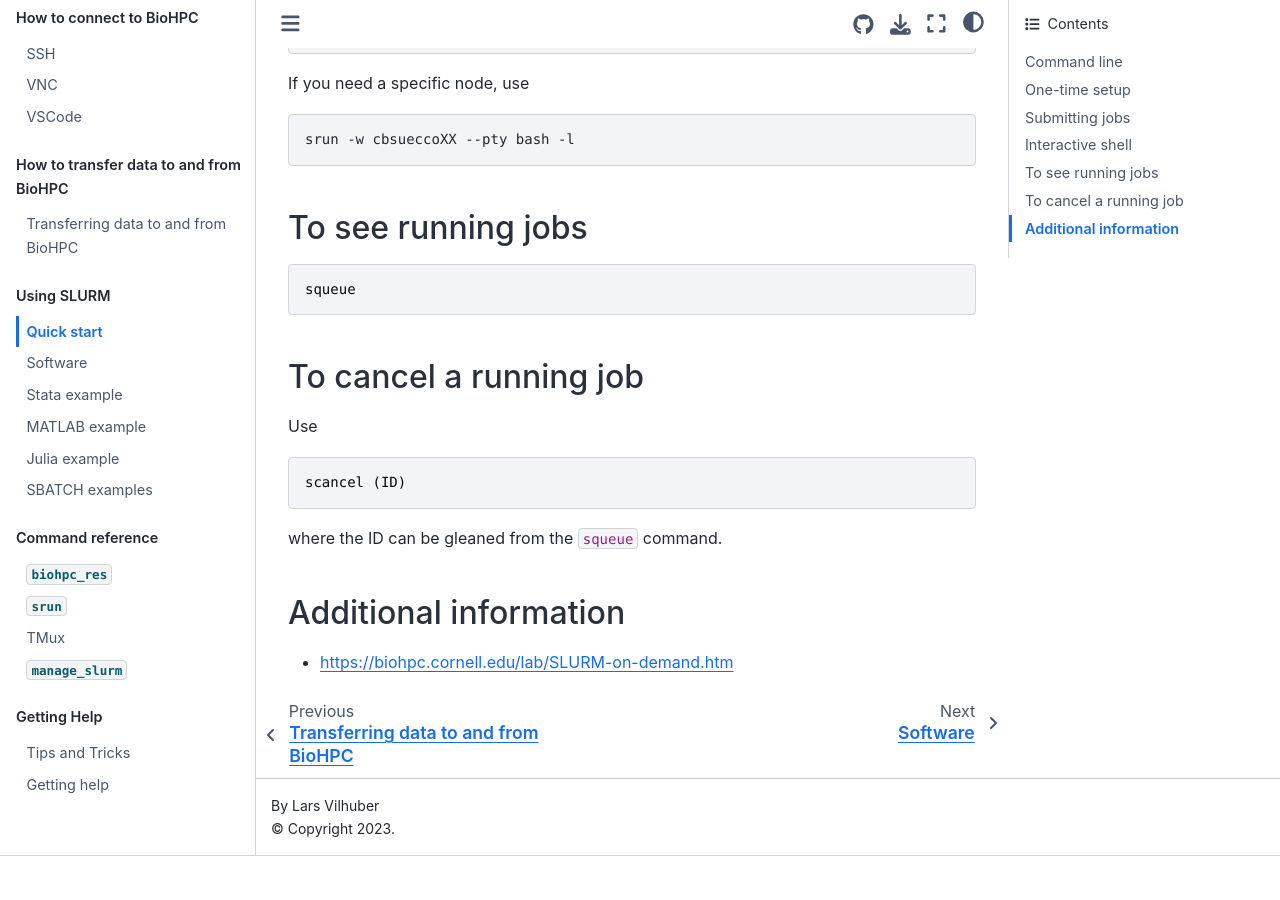
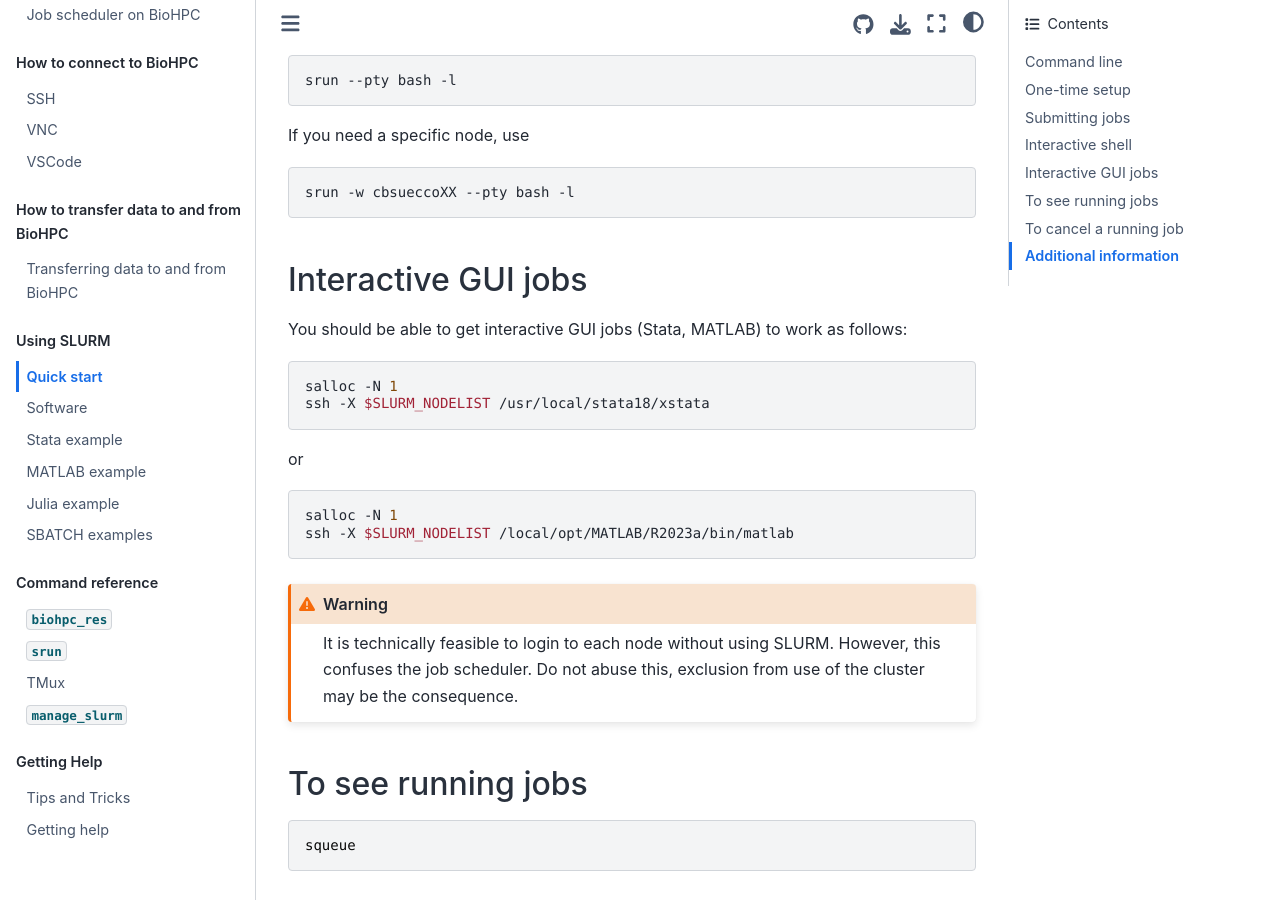
Before and after one commit to labordynamicsinstitute/ecco-notes, a Jupyter Book: the page built from docs/biohpc/slurm-quick-start.md, in a window 1280 px wide and 900 px high, scrolled down 1440 px. Built offline with Jupyter Book 1.0.4 settings and Sphinx 7.4.7 and the Sphinx Book theme 1.1.4, drawn with Linux system fonts in a browser that asks for light colours; before the commit the page ends 2296 px from its top, so only the background shows below that; some of the changed text lies outside the part shown.

Commit message:
Update slurm-quick-start.md

````diff
--- a/docs/biohpc/slurm-quick-start.md
+++ b/docs/biohpc/slurm-quick-start.md
@@ -15,10 +15,15 @@ From a command line, run the following lines, logout, then back in, and hencefor
 
 ```bash
 echo 'export SLURM_CLUSTERS="cbsueccosl01"' >> $HOME/.bash_profile
+```
+
+In the following, replace `netid` with your actual NetID.
+
+
+```bash
 echo netid@cornell.edu >> $HOME/.forward
 ```
 
-(replace your `netid` in the second command).
 
 ### Enabling software via `module`
 
@@ -59,6 +64,28 @@ If you need a specific node, use
 srun -w cbsueccoXX --pty bash -l
 ```
 
+## Interactive GUI jobs
+
+You should be able to get interactive GUI jobs (Stata, MATLAB) to work as follows:
+
+```bash
+salloc -N 1
+ssh -X $SLURM_NODELIST /usr/local/stata18/xstata
+```
+
+or
+
+```bash
+salloc -N 1
+ssh -X $SLURM_NODELIST /local/opt/MATLAB/R2023a/bin/matlab
+```
+
+:::{warning}
+
+It is technically feasible to login to each node without using SLURM. However, this confuses the job scheduler. Do not abuse this, exclusion from use of the cluster may be the consequence.
+
+:::
+
 ## To see running jobs
 
 ```
````
